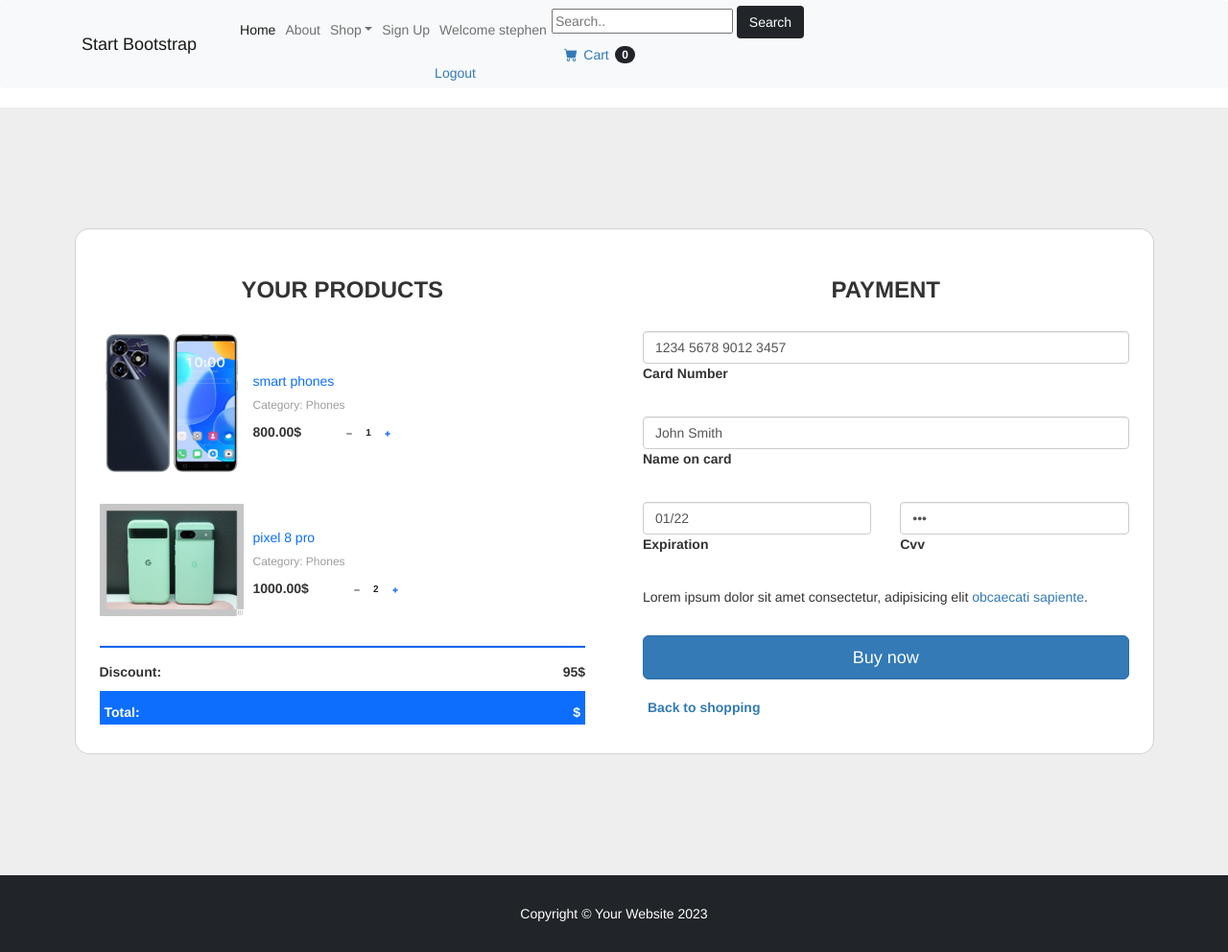
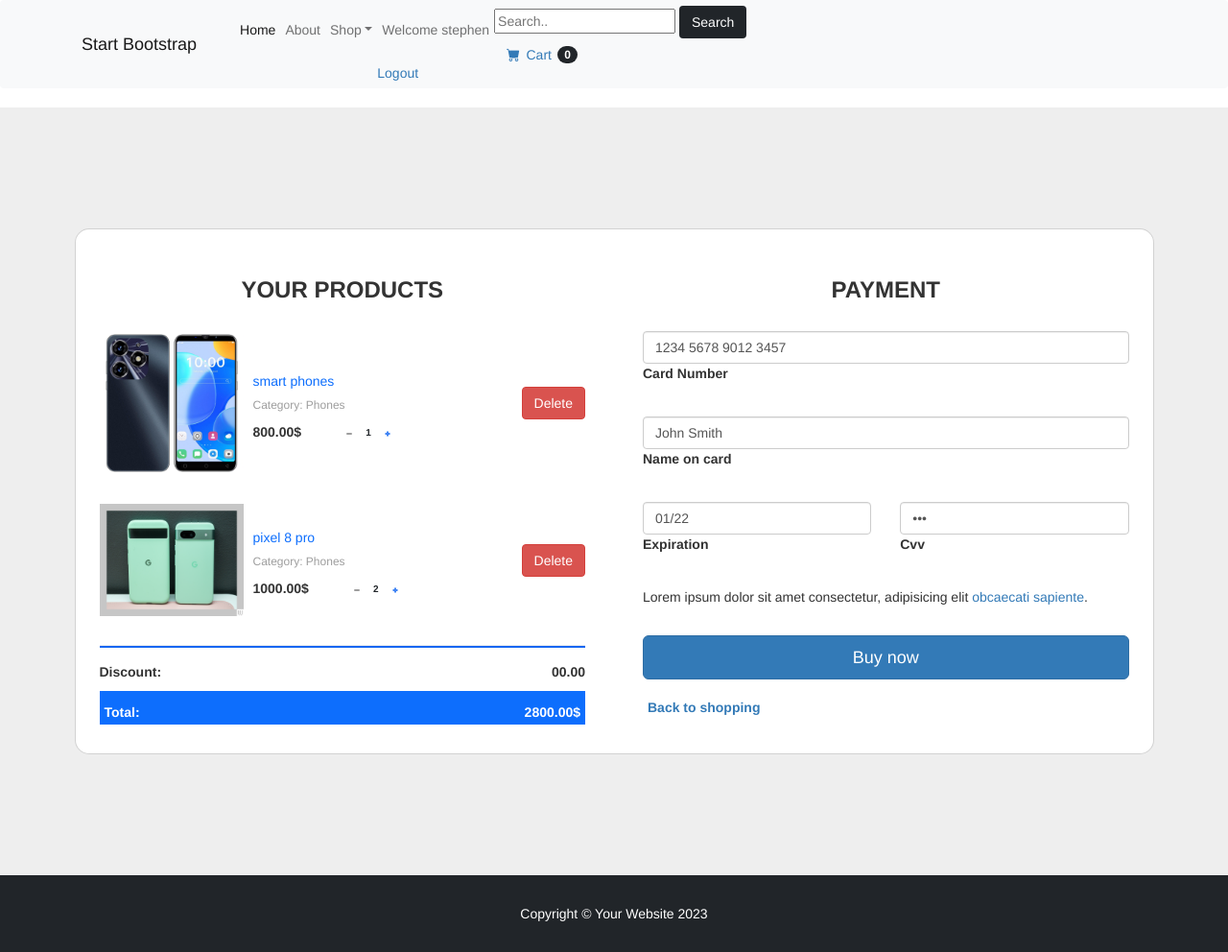
Before and after one commit to lechendemstephen/stevecommerce, a Django app: page /cart/ in a window 1280 px wide. Shown: the whole page at 96% size. Run offline with Django 4.2, Linux system fonts and the light colour scheme; a user stored in the database is signed in; data comes from the database, SQL or seed files in the repository; both versions use the stored data as it was after the commit; some libraries are stand-ins or nearby versions.

Commit message:
fixing bugs in the add to cart and remove from cart functionaloty

```diff
--- a/cart/urls.py
+++ b/cart/urls.py
@@ -2,9 +2,9 @@
 from . import views
 
 urlpatterns = [
-    path('', views.cart_view, name='cart'),
-    path('<int:product_id>/', views.add_to_cart, name='add_cart')
-
+    path('cart/', views.cart_view, name='cart'),
+    path('<int:product_id>/', views.add_to_cart, name='add_cart'),
+    path('/<int:item_id>/', views.delete_item, name='remove')
 
 
 ]
--- a/cart/views.py
+++ b/cart/views.py
@@ -5,21 +5,25 @@
 from django.contrib.auth.decorators import login_required # type: ignore
 # Create your views here.
 
-@login_required(login_url='login')
+@login_required
 def cart_view(request):
     cart, created = Cart.objects.get_or_create(user=request.user)
 
-    items = cart.cartitem_set.all()
+    cart_items = cart.cartitem_set.all()
+
+    total_price = sum( item.product.price * item.quantity for item in cart_items)
+
 
     context = {
         'cart': cart,
-        'items': items
+        'items': cart_items,
+        'total_price': total_price
     }
 
     return render(request, 'stevecommerce/pages/cart.html', context)
 
 
-@login_required(login_url='login')
+@login_required
 def add_to_cart(request, product_id):
     product = get_object_or_404(Products, id=product_id)
 
@@ -30,4 +34,13 @@
     if not created:
         cartitem.quantity += 1
     cartitem.save()
-    return redirect('store')
+    return redirect('cart')
+
+
+@login_required
+
+def delete_item(request, item_id):
+    item = get_object_or_404(CartItem, id=item_id)
+    item.delete()
+
+    return redirect('cart')
--- a/stevecommerce/urls.py
+++ b/stevecommerce/urls.py
@@ -23,5 +23,5 @@
     path('admin/', admin.site.urls),
     path('', include('store.urls')),
     path('', include('account.urls')),
-    path('cart/', include('cart.urls')),
+    path('', include('cart.urls')),
 ] + static(settings.MEDIA_URL, document_root=settings.MEDIA_ROOT)
--- a/templates/stevecommerce/includes/nav.html
+++ b/templates/stevecommerce/includes/nav.html
@@ -11,7 +11,9 @@
                     <a class="nav-link dropdown-toggle" id="navbarDropdown" href="{% url 'store' %}" role="button" data-bs-toggle="dropdown" aria-expanded="false">Shop</a>
 
                 </li>
+                {% if not user.is_authenticated %}
                 <li class="nav-item"><a class="nav-link" href="{% url 'signup' %}">Sign Up</a></li>
+                {% endif %}
                 {% if user.is_authenticated %}
                 <li class="nav-item"><a class="nav-link">
                 <p> Welcome {{ user.username }}</p>
--- a/templates/stevecommerce/pages/cart.html
+++ b/templates/stevecommerce/pages/cart.html
@@ -36,10 +36,14 @@
                                         type="number">
                                       <button data-mdb-button-init onclick="this.parentNode.querySelector('input[type=number]').stepUp()"
                                         class="plus"></button>
+
                                     </div>
+
                                   </div>
                                 </div>
+                                <a href="{% url 'remove' item.id %}" class="btn btn-danger">Delete</a>
                               </div>
+
                        {% endfor %}
 
 
@@ -51,11 +55,11 @@
 
                   <div class="d-flex justify-content-between px-x">
                     <p class="fw-bold">Discount:</p>
-                    <p class="fw-bold">95$</p>
+                    <p class="fw-bold">00.00</p>
                   </div>
                   <div class="d-flex justify-content-between p-2 mb-2 bg-primary">
                     <h5 class="fw-bold mb-0">Total:</h5>
-                    <h5 class="fw-bold mb-0">{{ cart.total_price }}$</h5>
+                    <h5 class="fw-bold mb-0">{{ total_price }}$</h5>
                   </div>
 
                 </div>
--- a/templates/stevecommerce/pages/single_product.html
+++ b/templates/stevecommerce/pages/single_product.html
@@ -20,8 +20,10 @@
                 <div class="d-flex">
                     <input class="form-control text-center me-3" id="inputQuantity" type="num" value="1" style="max-width: 3rem" />
                     <button class="btn btn-outline-dark flex-shrink-0" type="button">
+                        <a href="{% url 'add_cart' product.id %}">
                         <i class="bi-cart-fill me-1"></i>
                         Add to cart
+                        </a>
                     </button>
                 </div>
             </div>
```
Also changed, not shown: db.sqlite3, 10 other files.
